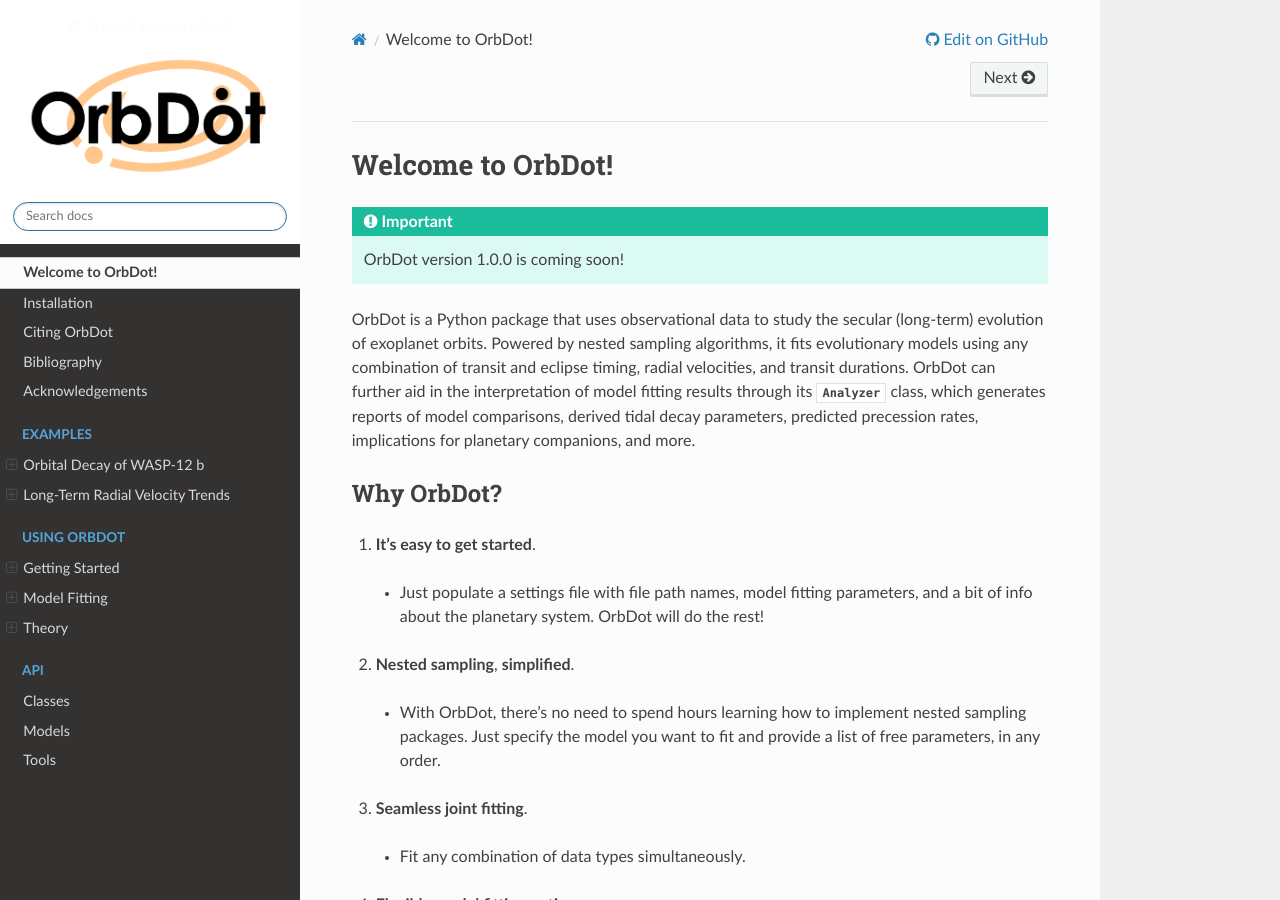
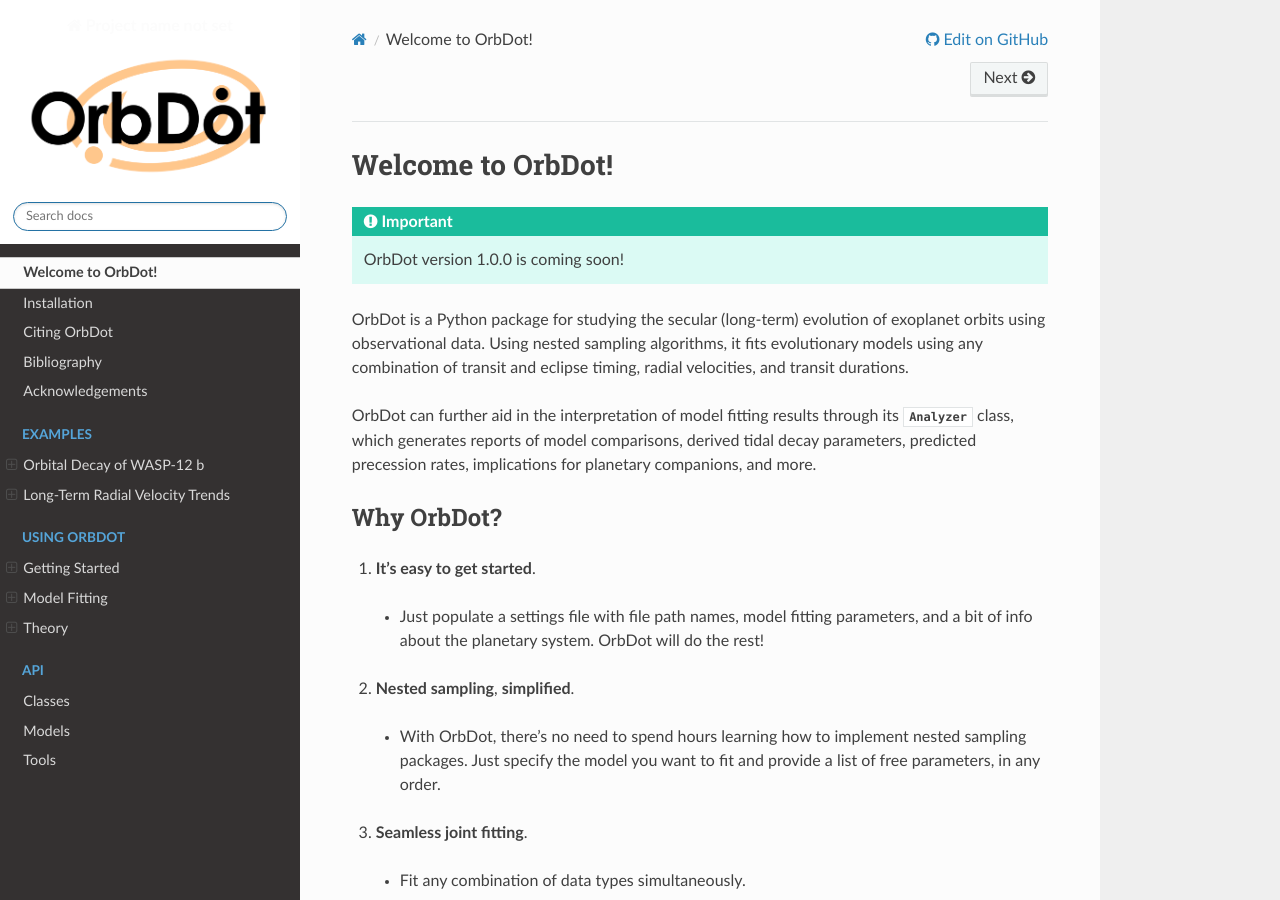
Before and after one commit to simonehagey/orbdot, a Sphinx documentation site: the page built from docs/source/index.rst, in a window 1280 px wide and 900 px high. Built offline with Sphinx 7.4.7 and the Read the Docs theme 3.1.0, drawn with Linux system fonts in a browser that asks for light colours.

Commit message:
update citation instructions

```diff
--- a/docs/source/citing-orbdot.rst
+++ b/docs/source/citing-orbdot.rst
@@ -9,7 +9,7 @@
 
 OrbDot is free software made available under the MIT License. If you use OrbDot in your research or projects, please cite the `JOSS paper <LINK>`__  and the `GitHub repository <LINK>`__ .
 
-If relevant to your work, please also consider citing the `complementary case study <LINK>`__ of Hot Jupiter TrES-1 b, which demonstrates the full capabilities of the `OrbDot` package.
+If relevant to your work, please also consider citing the `complementary case study <LINK>`__ of Hot Jupiter TrES-1 b, which demonstrates the full capabilities of the OrbDot package.
 
 BibTeX
 ------
--- a/docs/source/index.rst
+++ b/docs/source/index.rst
@@ -6,7 +6,9 @@
 .. important::
     OrbDot version 1.0.0 is coming soon!
 
-OrbDot is a Python package that uses observational data to study the secular (long-term) evolution of exoplanet orbits. Powered by nested sampling algorithms, it fits evolutionary models using any combination of transit and eclipse timing, radial velocities, and transit durations. OrbDot can further aid in the interpretation of model fitting results through its :class:`~orbdot.analysis.Analyzer` class, which generates reports of model comparisons, derived tidal decay parameters, predicted precession rates, implications for planetary companions, and more.
+OrbDot is a Python package for studying the secular (long-term) evolution of exoplanet orbits using observational data. Using nested sampling algorithms, it fits evolutionary models using any combination of transit and eclipse timing, radial velocities, and transit durations.
+
+OrbDot can further aid in the interpretation of model fitting results through its :class:`~orbdot.analysis.Analyzer` class, which generates reports of model comparisons, derived tidal decay parameters, predicted precession rates, implications for planetary companions, and more.
 
 Why OrbDot?
 ------------
```
